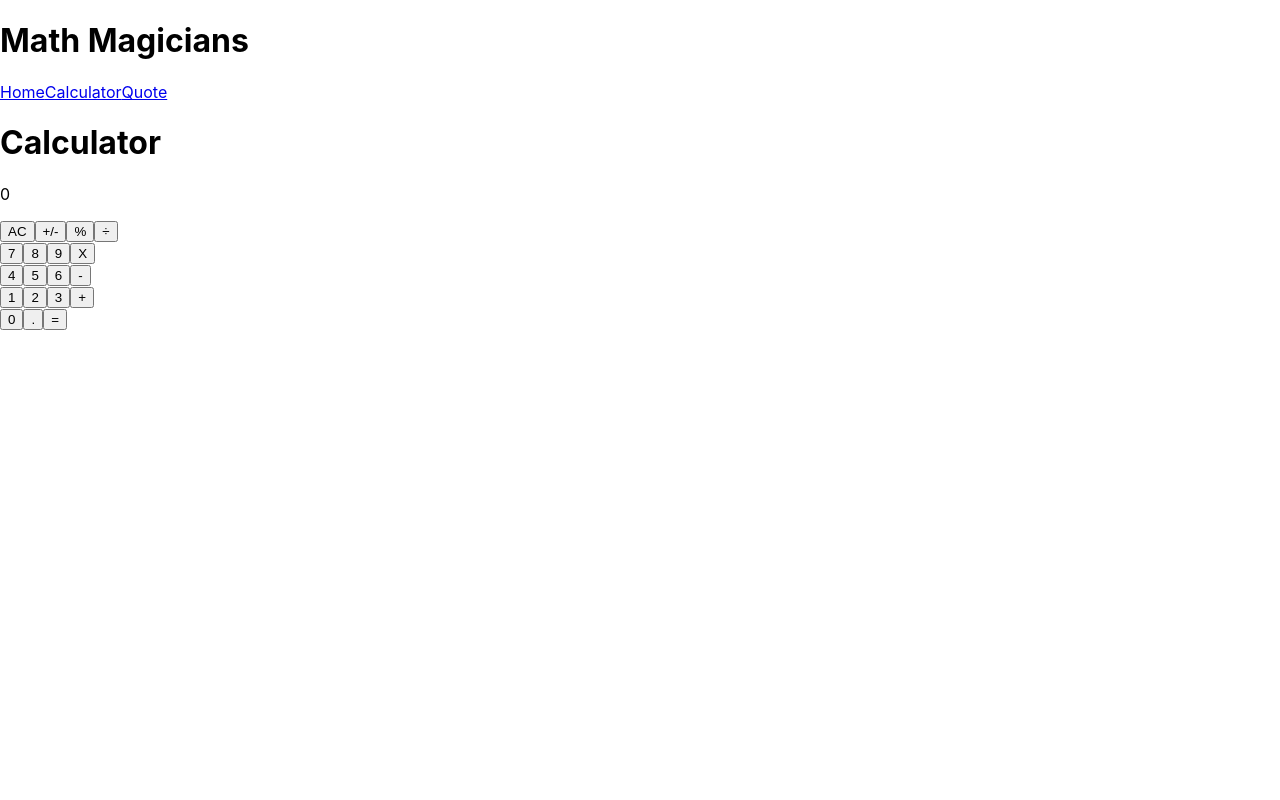
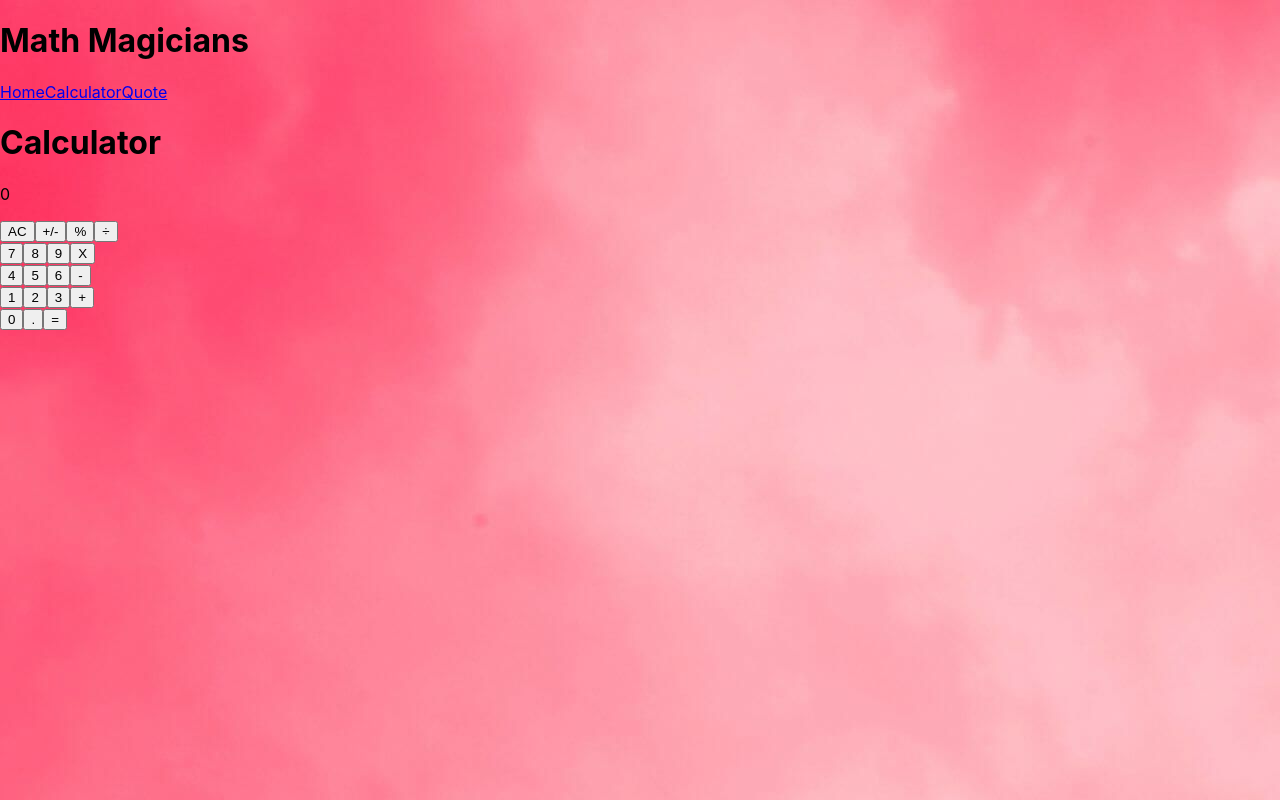
Before and after one commit to janis-jenny/Calculator, a React (Create React App) app: page / in a window 1280 px wide. Built offline with nearby package versions, Linux system fonts and the light colour scheme.

Commit message:
Add style file and background image

```diff
--- a/src/index.js
+++ b/src/index.js
@@ -1,6 +1,6 @@
 import React from 'react';
 import ReactDOM from 'react-dom';
-import './index.css';
+import './style/style.css';
 import Navbar from './components/Navbar';
 import Routes from './routes';
 import reportWebVitals from './reportWebVitals';
--- /dev/null
+++ b/src/style/style.css
@@ -0,0 +1,24 @@
+* {
+  -moz-box-sizing: border-box;
+  -webkit-box-sizing: border-box;
+  box-sizing: border-box;
+}
+
+body {
+  margin: 0;
+  font-family:
+    -apple-system,
+    BlinkMacSystemFont,
+    'Segoe UI',
+    'Roboto',
+    'Oxygen',
+    'Ubuntu',
+    'Cantarell',
+    'Fira Sans',
+    'Droid Sans',
+    'Helvetica Neue',
+    sans-serif;
+  -webkit-font-smoothing: antialiased;
+  -moz-osx-font-smoothing: grayscale;
+  background-image: url("../images/background-calculator.jpg");
+}
```
Also changed, not shown: src/images/background-calculator.jpg (added).
